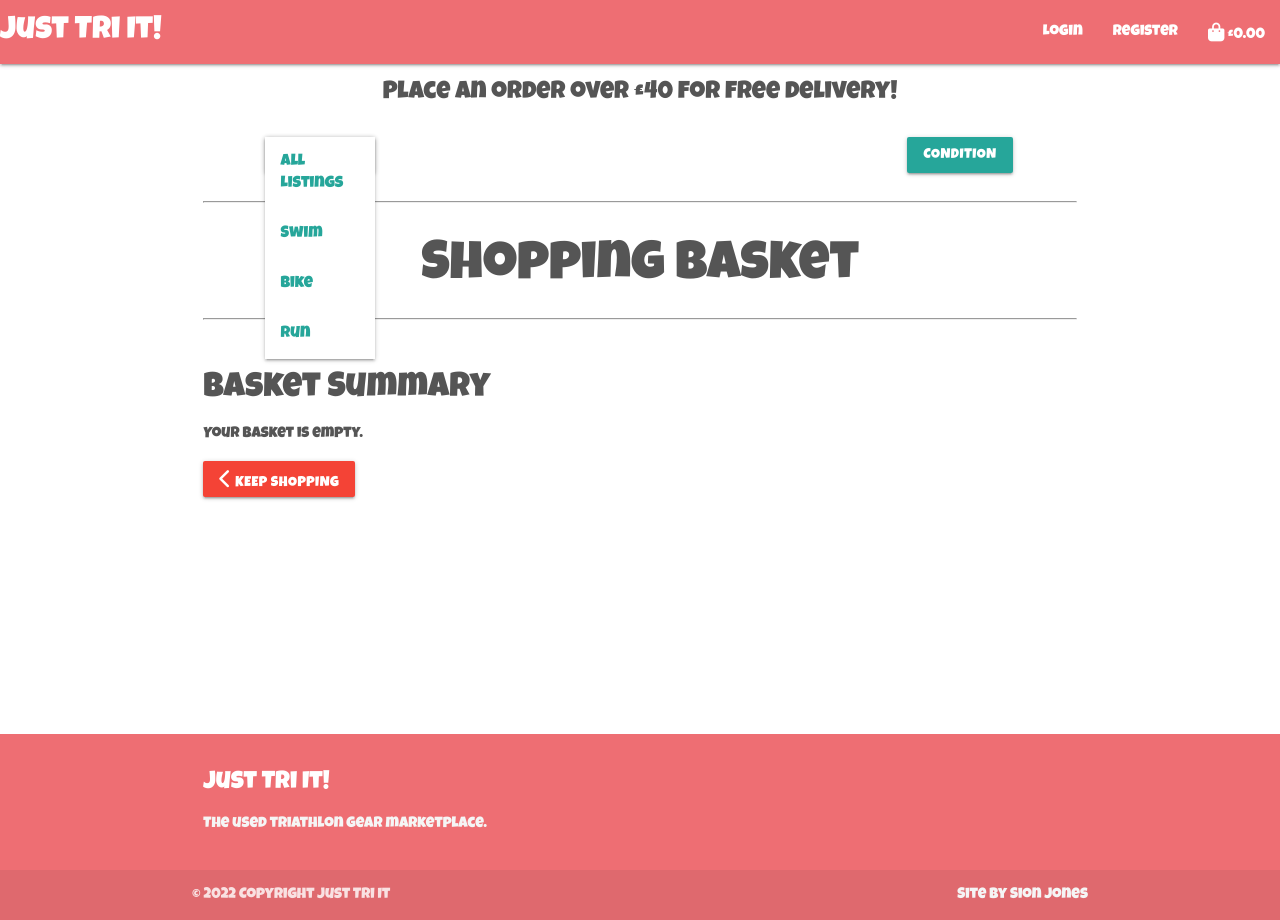
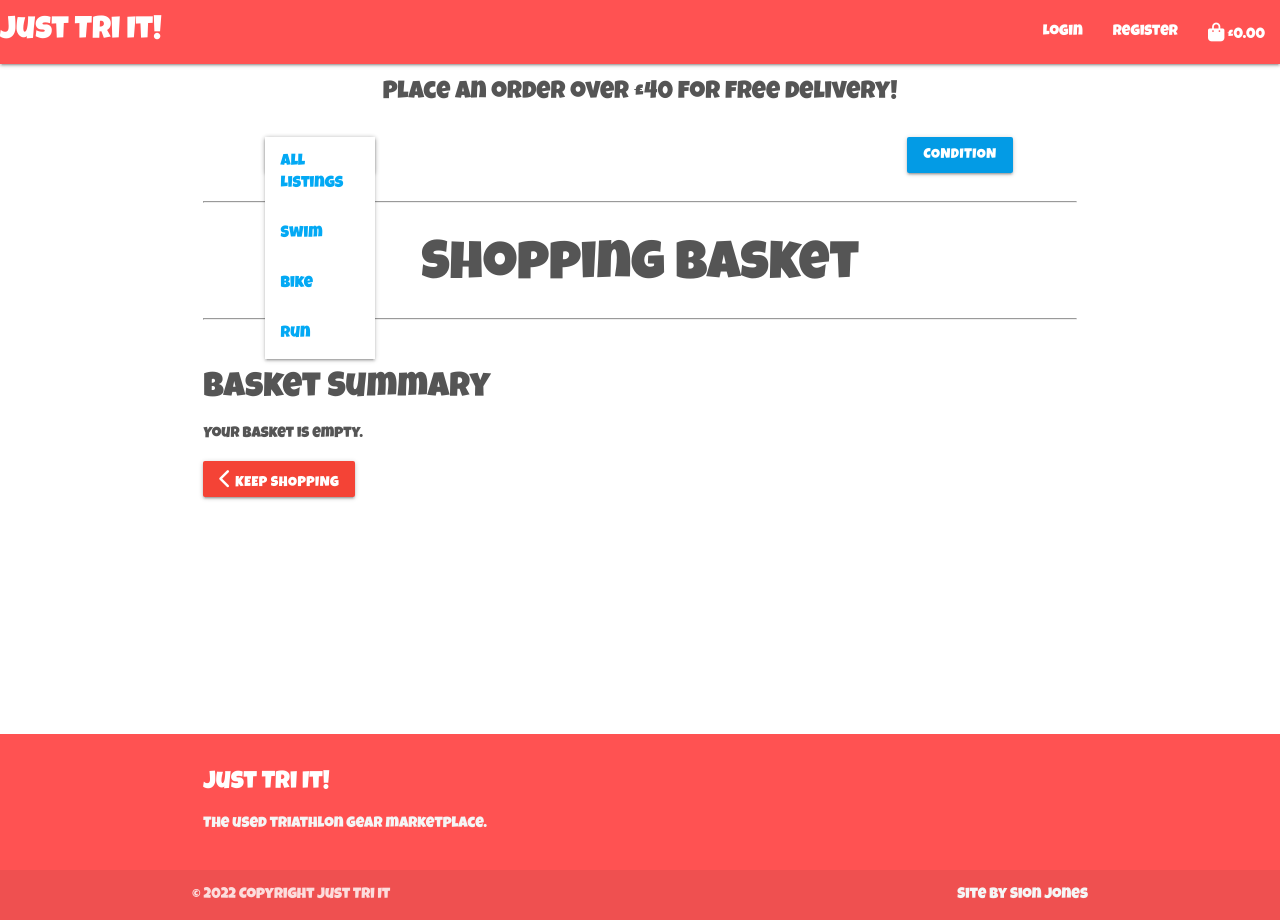
Before and after one commit to Code-Institute-Submissions/sniclasj-just-tri-it_JanResub, a Django app: page /basket/ in a window 1280 px wide, after a click on "CATEGORIES". Run offline with Django 3.2, Linux system fonts and the light colour scheme; some libraries are stand-ins or nearby versions.

Commit message:
Update base.html colour scheme

```diff
--- a/templates/base.html
+++ b/templates/base.html
@@ -74,7 +74,7 @@
 <main>
 
   <body>
-    <nav class="nav-extended">
+    <nav class="nav-extended red accent-2">
       <div class="nav-wrapper">
         <a href="{% url 'home' %}" class="brand-logo">Just Tri It!</a>
         <a href="#" data-target="mobile-demo" class="sidenav-trigger"><i class="material-icons">menu</i></a>
@@ -122,26 +122,26 @@
     </div>
     <div class="row">
       <div class="col l6 m6 s6 center-align">
-        <a class='dropdown-trigger btn' href='#' data-target='category-dropdown'>Categories</a>
+        <a class="dropdown-trigger btn light-blue darken-1" href='#' data-target='category-dropdown'>Categories</a>
         <ul id='category-dropdown' class='dropdown-content'>
-          <li><a href="{% url 'listings' %}">All Listings</a></li>
-          <li><a href="{% url 'listings' %}?category=Swim">Swim</a></li>
-          <li><a href="{% url 'listings' %}?category=Bike">Bike</a></li>
-          <li><a href="{% url 'listings' %}?category=Run">Run</a></li>
+          <li><a class="light-blue-text" href="{% url 'listings' %}">All Listings</a></li>
+          <li><a class="light-blue-text" href="{% url 'listings' %}?category=Swim">Swim</a></li>
+          <li><a class="light-blue-text" href="{% url 'listings' %}?category=Bike">Bike</a></li>
+          <li><a class="light-blue-text" href="{% url 'listings' %}?category=Run">Run</a></li>
         </ul>
       </div>
       <div class="col l6 m6 s6 center-align">
-        <a class='dropdown-trigger btn' href='#' data-target='condition-dropdown'>Condition</a>
+        <a class="dropdown-trigger btn light-blue darken-1" href='#' data-target='condition-dropdown'>Condition</a>
         <ul id='condition-dropdown' class='dropdown-content'>
-          <li><a href="{% url 'listings' %}?condition=New">New</a></li>
-          <li><a href="{% url 'listings' %}?condition=Excellent">Excellent</a></li>
-          <li><a href="{% url 'listings' %}?condition=Good">Good</a></li>
-          <li><a href="{% url 'listings' %}?condition=Used">Used</a></li>
+          <li><a class="light-blue-text" href="{% url 'listings' %}?condition=New">New</a></li>
+          <li><a class="light-blue-text" href="{% url 'listings' %}?condition=Excellent">Excellent</a></li>
+          <li><a class="light-blue-text" href="{% url 'listings' %}?condition=Good">Good</a></li>
+          <li><a class="light-blue-text" href="{% url 'listings' %}?condition=Used">Used</a></li>
         </ul>
       </div>
     </div>
 
-    <ul class="sidenav" id="mobile-demo">
+    <ul class="sidenav teal accent-2" id="mobile-demo">
       {% if request.user.is_authenticated %}
       {% if request.user.is_superuser %}
       <li><a href="{% url 'profile_admin' %}">Profile Admin</a></li>
@@ -202,7 +202,7 @@
     </script>
 
 </main>
-<footer class="page-footer ">
+<footer class="page-footer red accent-2">
   <div class="container">
     <div class="row">
       <div class="col l6 s12">
```
